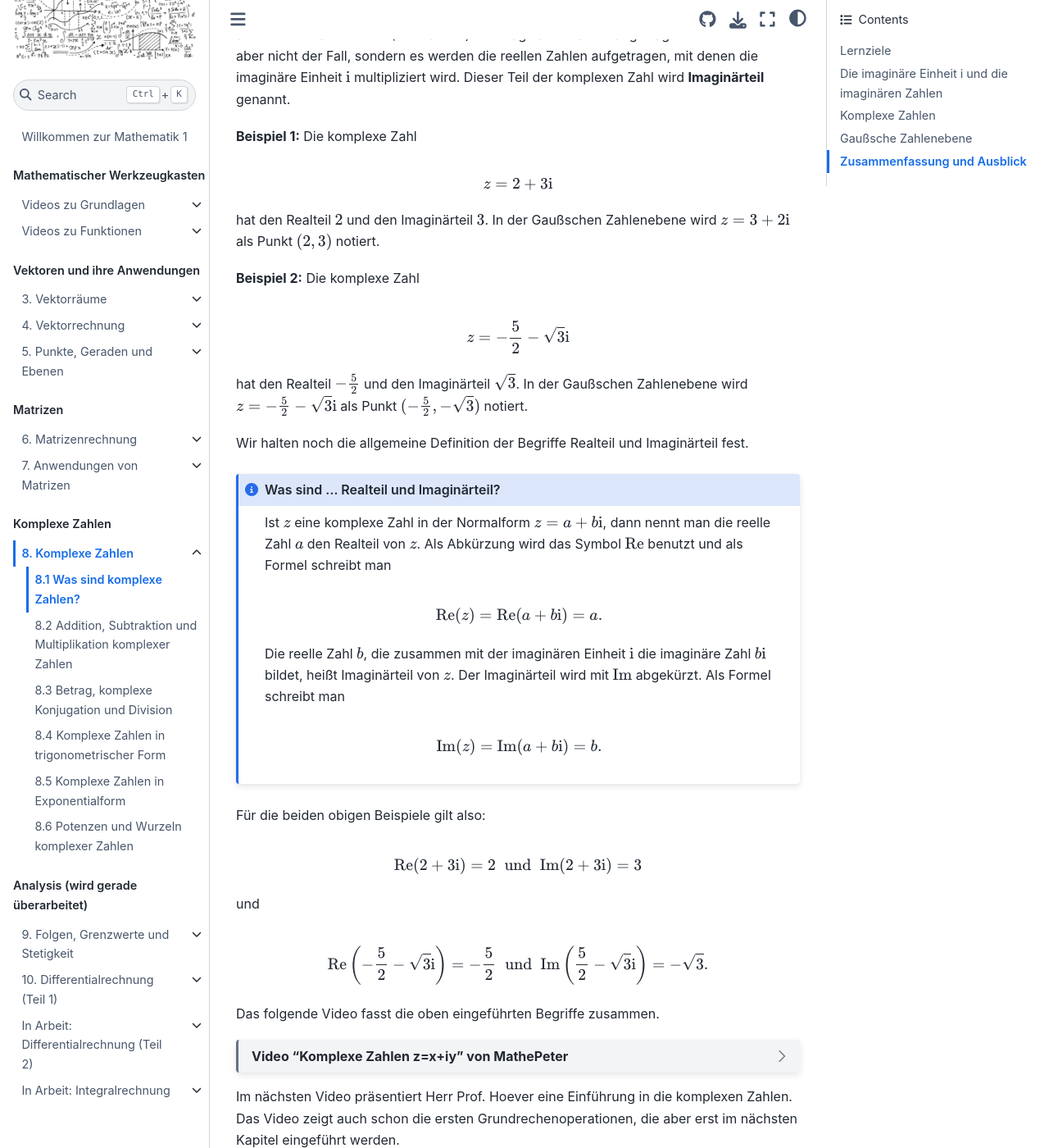
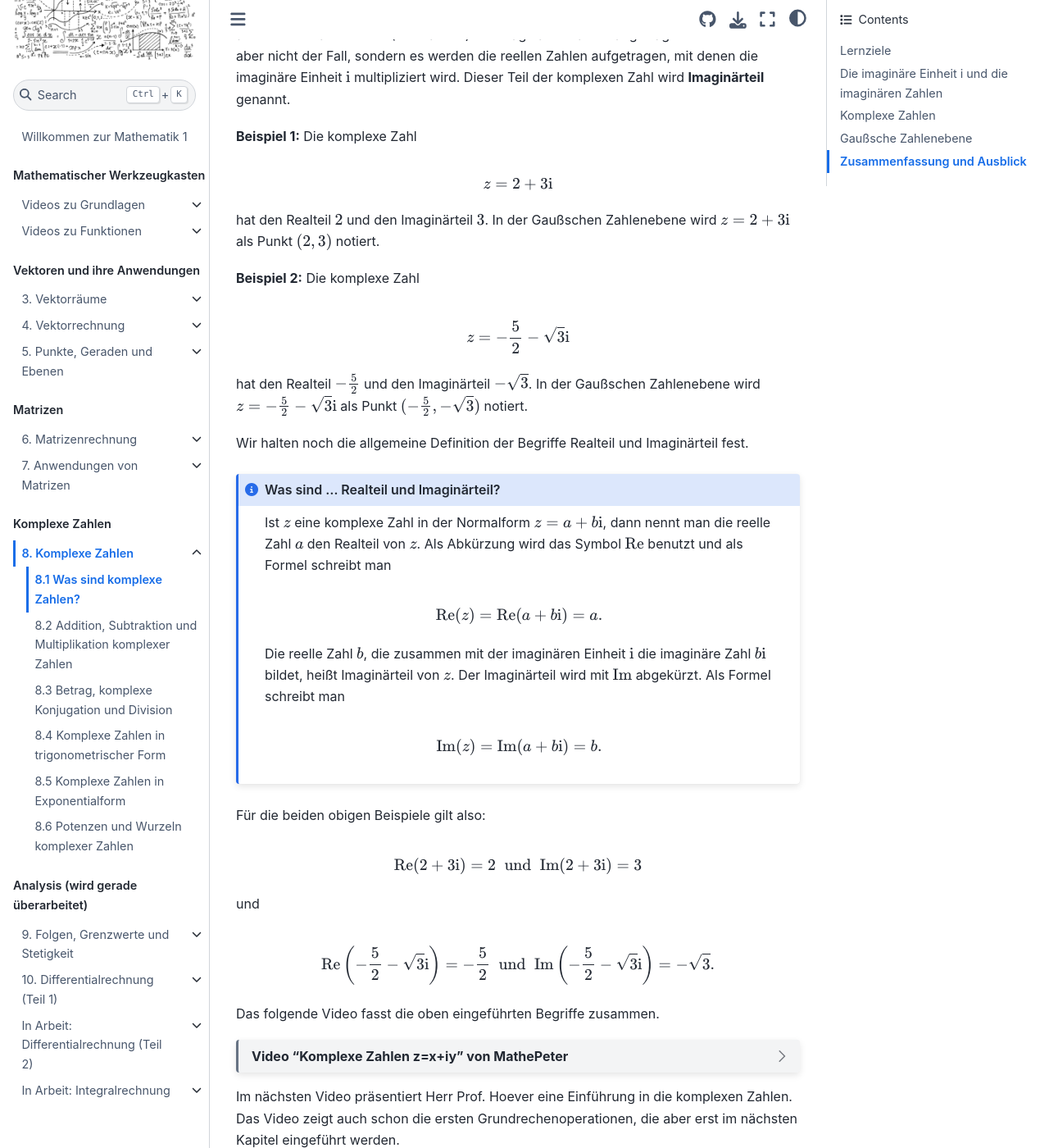
Before and after one commit to s-linden/mathematik-1, a Jupyter Book: the page built from doc/chapter08/sec01.md, in a window 1280 px wide and 1400 px high, scrolled down 5386 px. Shown: the whole window at 82% size. Built offline with Jupyter Book 1.0.4 settings and Sphinx 7.4.7 and the Sphinx Book theme 1.1.4, drawn with Linux system fonts in a browser that asks for light colours; comment, search, counter and statistics services are not loaded.

Commit message:
typos fixed

```diff
--- a/doc/chapter08/sec01.md
+++ b/doc/chapter08/sec01.md
@@ -216,13 +216,13 @@ wird. Dieser Teil der komplexen Zahl wird **Imaginärteil** genannt.
 $$z = 2 + 3\mathrm{i}$$
 
 hat den Realteil $2$ und den Imaginärteil $3$. In der Gaußschen Zahlenebene wird
-$z = 3+2\mathrm{i}$ als Punkt $(2,3)$ notiert.
+$z = 2+3\mathrm{i}$ als Punkt $(2,3)$ notiert.
 
 **Beispiel 2:** Die komplexe Zahl
 
 $$z = -\frac{5}{2} - \sqrt{3}\mathrm{i}$$
 
-hat den Realteil $-\frac{5}{2}$ und den Imaginärteil $\sqrt{3}$. In der
+hat den Realteil $-\frac{5}{2}$ und den Imaginärteil $-\sqrt{3}$. In der
 Gaußschen Zahlenebene wird $z = -\frac{5}{2} - \sqrt{3}\mathrm{i}$ als Punkt
 $(-\frac{5}{2},-\sqrt{3})$ notiert.
 
@@ -252,7 +252,7 @@ und
 
 $$\mathrm{Re}\left(-\frac{5}{2} - \sqrt{3}\mathrm{i}\right) = -\frac{5}{2}
 \; \text{ und } \;
-\mathrm{Im}\left(\frac{5}{2} - \sqrt{3}\mathrm{i}\right) = -\sqrt{3}.$$
+\mathrm{Im}\left(-\frac{5}{2} - \sqrt{3}\mathrm{i}\right) = -\sqrt{3}.$$
 
 Das folgende Video fasst die oben eingeführten Begriffe zusammen.
 
```
